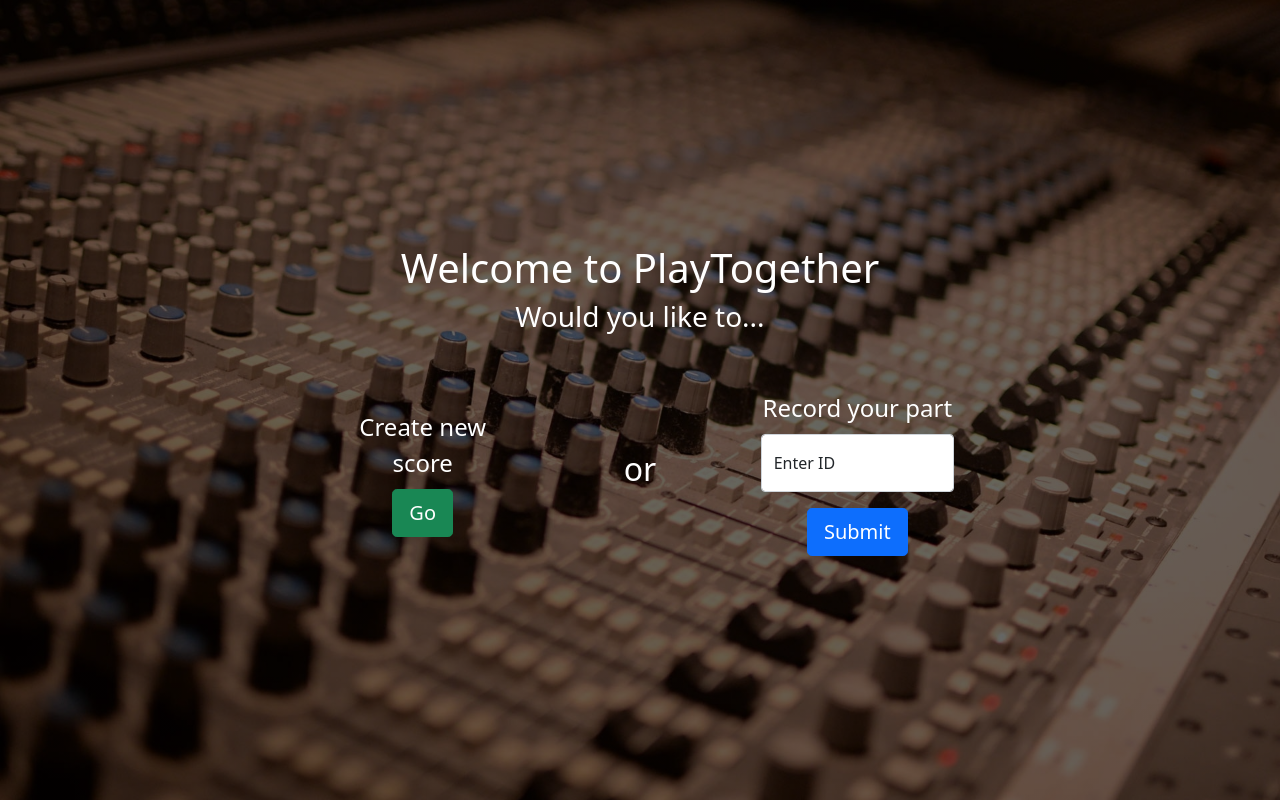
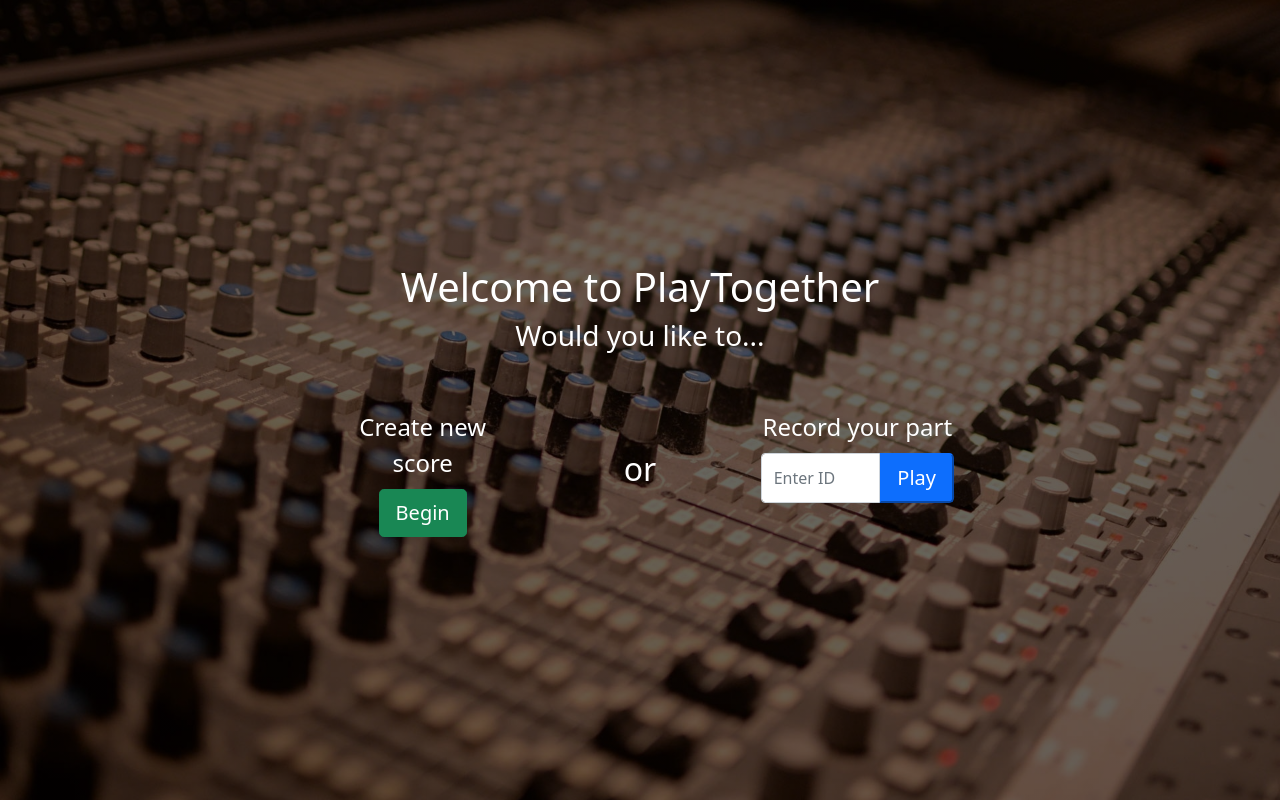
Before and after one commit to jameshball/PlayTogether, a Flask app: page / in a window 1280 px wide. Run offline with Flask 2, Linux system fonts and the light colour scheme.

Commit message:
clean up record form

```diff
--- a/templates/index.html
+++ b/templates/index.html
@@ -21,7 +21,7 @@
           <div class="col align-self-center">
             <legend> Create new score </legend>
             <a href="{{ url_for('new_score') }}" class="btn btn-success btn-lg" tabindex="-1" role="button">
-              Go
+              Begin
             </a>
           </div>
           <div class="col align-self-center">
@@ -30,13 +30,10 @@
           <div class="col">
             <form action="record_track" method="get">
               <legend> Record your part </legend>
-              <div class="form-floating mb-3 text-dark">
-                <input type="number" class="form-control" id="floatingInput" name="id" placeholder="0">
-                <label for="floatingInput">Enter ID</label>
+              <div class="input-group mb-3">
+                <input type="number" class="form-control" placeholder="Enter ID" aria-describedby="button-addon">
+                <button class="btn-lg btn-primary" type="button" id="button-addon">Play</button>
               </div>
-              <button type="submit" class="btn btn-primary btn-lg">
-                Submit
-              </button>
             </form>
           </div>
         </div>
```
